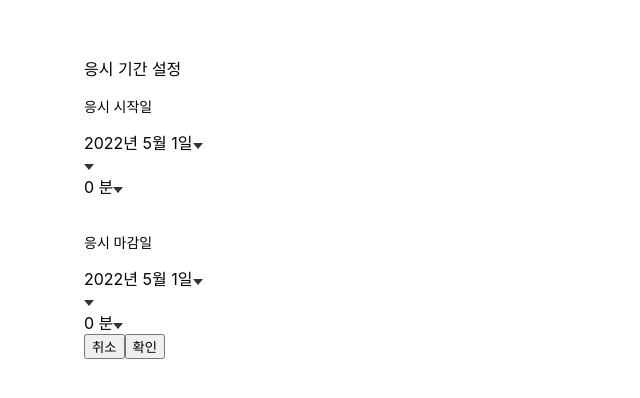
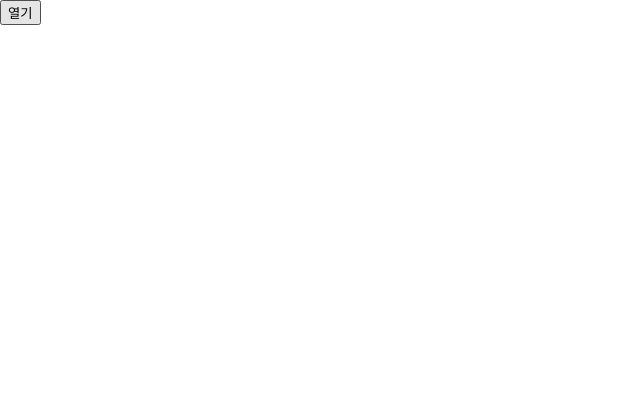
Before and after one commit to mingg123/-calenderJS, a React (Create React App) app: page / in a window 1280 px wide. Shown: the top 398 px of the page, without its empty margins (0-640 px from the left). Built offline with nearby package versions, Linux system fonts and the light colour scheme.

Commit message:
feat : add opendialog button

```diff
--- a/src/App.js
+++ b/src/App.js
@@ -2,9 +2,25 @@ import React from "react";
 import logo from "./logo.svg";
 import "./App.scss";
 import CreateDateDialog from "./dialog/CreateDateDialog";
-
-function App() {
-  return <CreateDateDialog />;
+import { connect } from "react-redux";
+import { openDialog } from "./modules/Dialog";
+function App(AppProps) {
+  const { open, openDialog } = AppProps;
+  return (
+    <div>
+      <button onClick={openDialog}> 열기 </button>
+      {open && <CreateDateDialog />}
+    </div>
+  );
 }
 
-export default App;
+const mapStateToProps = (state) => {
+  return {
+    open: state.dialogReducer.open,
+  };
+};
+
+const mapDispatchToProps = {
+  openDialog,
+};
+export default connect(mapStateToProps, mapDispatchToProps)(App);
```
